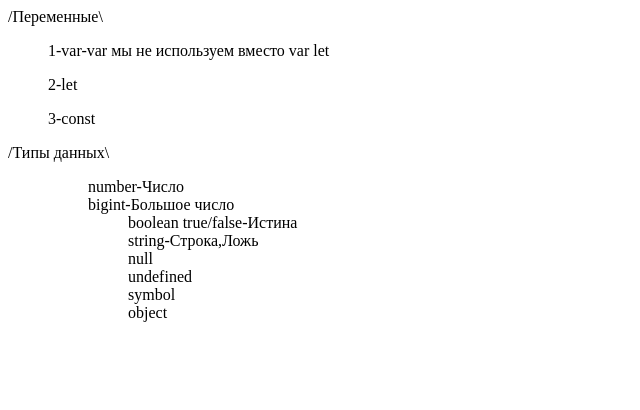
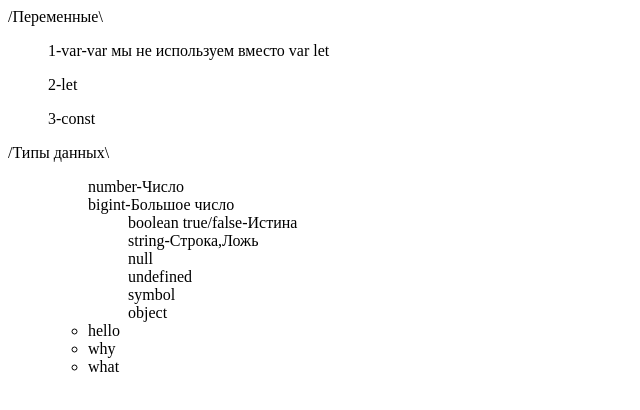
Before and after one commit to Gamer100111/lessons-1, a plain HTML site: page index.html in a window 1280 px wide. Shown: the whole page, without its empty margins (0-640 px from the left). Drawn offline with Linux system fonts and the light colour scheme.

Commit message:
upd: добавил ul

```diff
--- a/index.html
+++ b/index.html
@@ -15,3 +15,10 @@
     <ol>symbol</ol>
     <ol>object</ol>
 </ol>
+
+
+<ul>
+    <li>hello</li>
+    <li>why</li>
+    <li>what</li>
+</ul>
```
